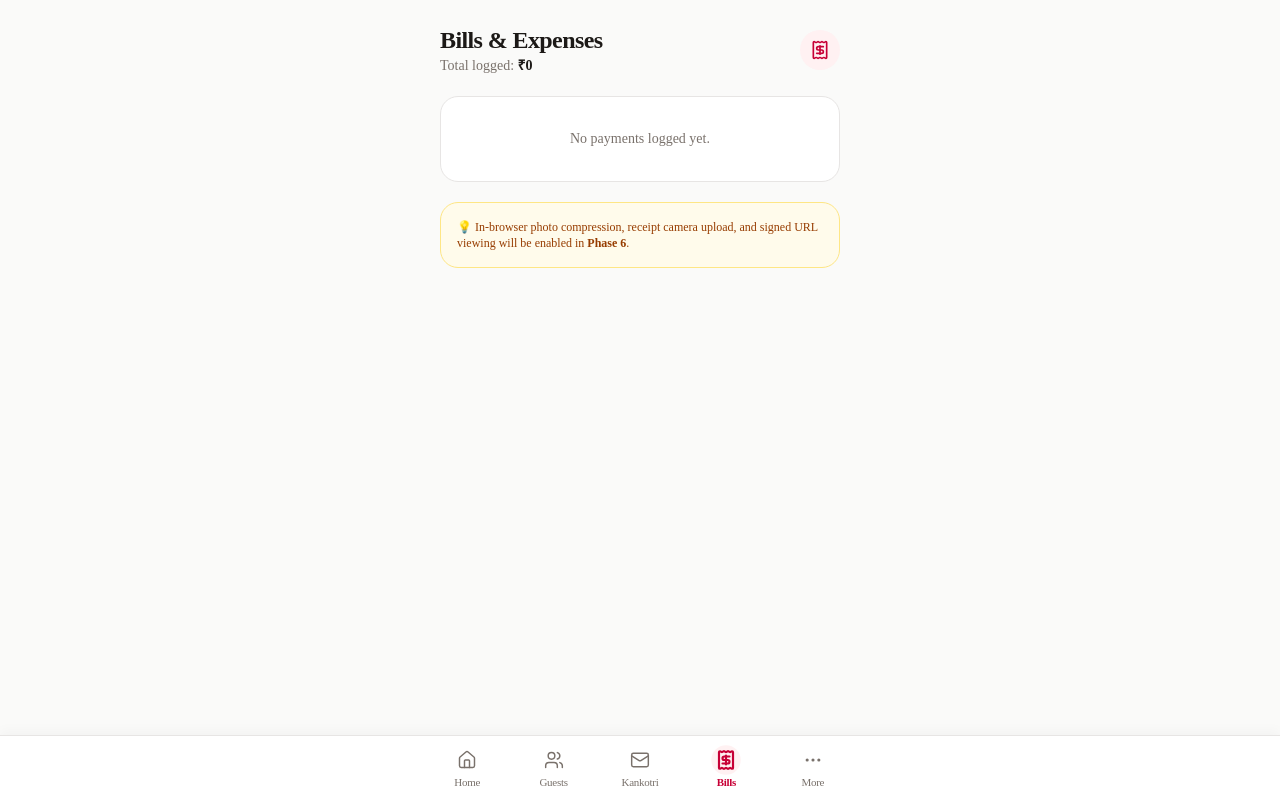
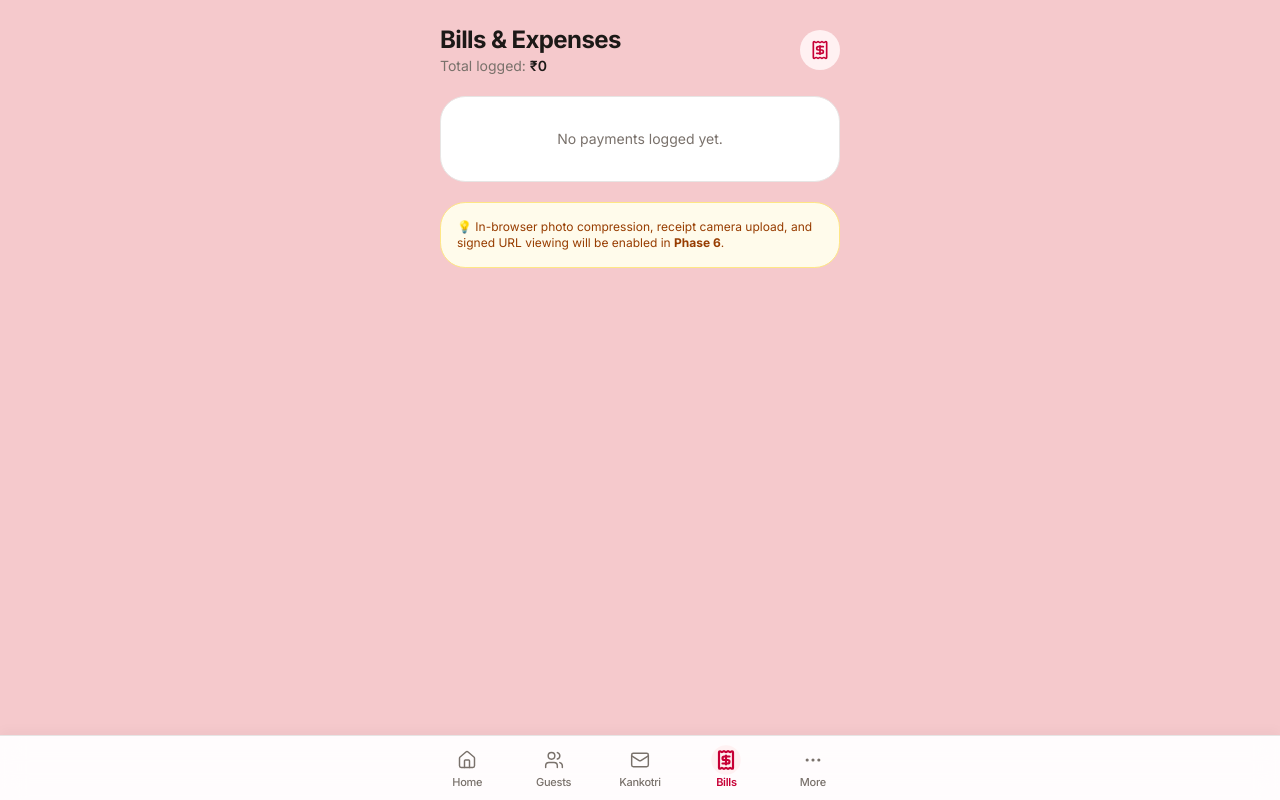
Before and after one commit to drashti-parikh08/wedding-command-center, a Next.js app: page /bills in a window 1280 px wide. Built offline with nearby package versions, Linux system fonts and the light colour scheme; no server answers; the database is empty.

Commit message:
feat: add pastel theme, fonts, Tailwind PostCSS config and restyled home screen

```diff
--- a/package.json
+++ b/package.json
@@ -22,13 +22,15 @@
     "tw-animate-css": "^1.4.0"
   },
   "devDependencies": {
+    "@tailwindcss/postcss": "^4.3.5",
     "@tailwindcss/turbopack": "4.3.3",
     "@types/node": "^20",
     "@types/react": "^19",
     "@types/react-dom": "^19",
     "eslint": "^9",
     "eslint-config-next": "16.4.6",
-    "tailwindcss": "4.3.3",
+    "postcss": "^8.5.33",
+    "tailwindcss": "^4.3.3",
     "typescript": "^5"
   }
 }
--- /dev/null
+++ b/postcss.config.mjs
@@ -0,0 +1,7 @@
+const config = {
+  plugins: {
+    "@tailwindcss/postcss": {},
+  },
+};
+
+export default config;
--- a/src/app/globals.css
+++ b/src/app/globals.css
@@ -2,25 +2,29 @@
 
 @custom-variant dark (&:is(.dark *));
 
+/* Brand palette: use as bg-blush, text-rose, border-gold, etc. */
+@theme {
+  --color-blush: #f5c9cc;
+  --color-rose: #e8b7b3;
+  --color-cream: #fff8f0;
+  --color-sage: #9db59a;
+  --color-sage-light: #bbd3b5;
+  --color-powder: #a9c3da;
+  --color-gold: #c8a45d;
+  --color-peach: #f6cdb0;
+  --color-lavender: #cfc6e8;
+  --color-ink: #1a1616;
+}
+
 @theme inline {
+  --font-sans: var(--font-inter), ui-sans-serif, system-ui, sans-serif;
+  --font-script: var(--font-alex), cursive;
+  --font-serif: var(--font-cormorant), Georgia, serif;
+  --font-heading: var(--font-cormorant), Georgia, serif;
+  --font-mono: var(--font-geist-mono);
+
   --color-background: var(--background);
   --color-foreground: var(--foreground);
-  --font-sans: var(--font-sans);
-  --font-mono: var(--font-geist-mono);
-  --font-heading: var(--font-sans);
-  --color-sidebar-ring: var(--sidebar-ring);
-  --color-sidebar-border: var(--sidebar-border);
-  --color-sidebar-accent-foreground: var(--sidebar-accent-foreground);
-  --color-sidebar-accent: var(--sidebar-accent);
-  --color-sidebar-primary-foreground: var(--sidebar-primary-foreground);
-  --color-sidebar-primary: var(--sidebar-primary);
-  --color-sidebar-foreground: var(--sidebar-foreground);
-  --color-sidebar: var(--sidebar);
-  --color-chart-5: var(--chart-5);
-  --color-chart-4: var(--chart-4);
-  --color-chart-3: var(--chart-3);
-  --color-chart-2: var(--chart-2);
-  --color-chart-1: var(--chart-1);
   --color-ring: var(--ring);
   --color-input: var(--input);
   --color-border: var(--border);
@@ -37,6 +41,19 @@
   --color-popover: var(--popover);
   --color-card-foreground: var(--card-foreground);
   --color-card: var(--card);
+  --color-chart-1: var(--chart-1);
+  --color-chart-2: var(--chart-2);
+  --color-chart-3: var(--chart-3);
+  --color-chart-4: var(--chart-4);
+  --color-chart-5: var(--chart-5);
+  --color-sidebar-ring: var(--sidebar-ring);
+  --color-sidebar-border: var(--sidebar-border);
+  --color-sidebar-accent-foreground: var(--sidebar-accent-foreground);
+  --color-sidebar-accent: var(--sidebar-accent);
+  --color-sidebar-primary-foreground: var(--sidebar-primary-foreground);
+  --color-sidebar-primary: var(--sidebar-primary);
+  --color-sidebar-foreground: var(--sidebar-foreground);
+  --color-sidebar: var(--sidebar);
   --radius-sm: calc(var(--radius) * 0.6);
   --radius-md: calc(var(--radius) * 0.8);
   --radius-lg: var(--radius);
@@ -46,73 +63,40 @@
   --radius-4xl: calc(var(--radius) * 2.6);
 }
 
+/* shadcn variables, mapped to the Pastel Garden palette (light theme only) */
 :root {
-  --background: oklch(1 0 0);
-  --foreground: oklch(0.145 0 0);
-  --card: oklch(1 0 0);
-  --card-foreground: oklch(0.145 0 0);
-  --popover: oklch(1 0 0);
-  --popover-foreground: oklch(0.145 0 0);
-  --primary: oklch(0.205 0 0);
-  --primary-foreground: oklch(0.985 0 0);
-  --secondary: oklch(0.97 0 0);
-  --secondary-foreground: oklch(0.205 0 0);
-  --muted: oklch(0.97 0 0);
-  --muted-foreground: oklch(0.556 0 0);
-  --accent: oklch(0.97 0 0);
-  --accent-foreground: oklch(0.205 0 0);
-  --destructive: oklch(0.577 0.245 27.325);
-  --border: oklch(0.922 0 0);
-  --input: oklch(0.922 0 0);
-  --ring: oklch(0.708 0 0);
-  --chart-1: oklch(0.87 0 0);
-  --chart-2: oklch(0.556 0 0);
-  --chart-3: oklch(0.439 0 0);
-  --chart-4: oklch(0.371 0 0);
-  --chart-5: oklch(0.269 0 0);
-  --radius: 0.625rem;
-  --sidebar: oklch(0.985 0 0);
-  --sidebar-foreground: oklch(0.145 0 0);
-  --sidebar-primary: oklch(0.205 0 0);
-  --sidebar-primary-foreground: oklch(0.985 0 0);
-  --sidebar-accent: oklch(0.97 0 0);
-  --sidebar-accent-foreground: oklch(0.205 0 0);
-  --sidebar-border: oklch(0.922 0 0);
-  --sidebar-ring: oklch(0.708 0 0);
-}
-
-.dark {
-  --background: oklch(0.145 0 0);
-  --foreground: oklch(0.985 0 0);
-  --card: oklch(0.205 0 0);
-  --card-foreground: oklch(0.985 0 0);
-  --popover: oklch(0.205 0 0);
-  --popover-foreground: oklch(0.985 0 0);
-  --primary: oklch(0.922 0 0);
-  --primary-foreground: oklch(0.205 0 0);
-  --secondary: oklch(0.269 0 0);
-  --secondary-foreground: oklch(0.985 0 0);
-  --muted: oklch(0.269 0 0);
-  --muted-foreground: oklch(0.708 0 0);
-  --accent: oklch(0.269 0 0);
-  --accent-foreground: oklch(0.985 0 0);
-  --destructive: oklch(0.704 0.191 22.216);
-  --border: oklch(1 0 0 / 10%);
-  --input: oklch(1 0 0 / 15%);
-  --ring: oklch(0.556 0 0);
-  --chart-1: oklch(0.87 0 0);
-  --chart-2: oklch(0.556 0 0);
-  --chart-3: oklch(0.439 0 0);
-  --chart-4: oklch(0.371 0 0);
-  --chart-5: oklch(0.269 0 0);
-  --sidebar: oklch(0.205 0 0);
-  --sidebar-foreground: oklch(0.985 0 0);
-  --sidebar-primary: oklch(0.488 0.243 264.376);
-  --sidebar-primary-foreground: oklch(0.985 0 0);
-  --sidebar-accent: oklch(0.269 0 0);
-  --sidebar-accent-foreground: oklch(0.985 0 0);
-  --sidebar-border: oklch(1 0 0 / 10%);
-  --sidebar-ring: oklch(0.556 0 0);
+  --background:#F5C9CC;
+  --foreground: #1a1616;
+  --card: #fff8f0;
+  --card-foreground: #1a1616;
+  --popover: #fff8f0;
+  --popover-foreground: #1a1616;
+  --primary: #e8b7b3;
+  --primary-foreground: #1a1616;
+  --secondary: #efb9be;
+  --secondary-foreground: #1a1616;
+  --muted: #efb9be;
+  --muted-foreground: #55484a;
+  --accent: #f6cdb0;
+  --accent-foreground: #1a1616;
+  --destructive: #b3261e;
+  --border: #e2b5b5;
+  --input: #e8cfc9;
+  --ring: #c8a45d;
+  --chart-1: #e8b7b3;
+  --chart-2: #9db59a;
+  --chart-3: #a9c3da;
+  --chart-4: #c8a45d;
+  --chart-5: #cfc6e8;
+  --radius: 0.875rem;
+  --sidebar: #fff8f0;
+  --sidebar-foreground: #1a1616;
+  --sidebar-primary: #e8b7b3;
+  --sidebar-primary-foreground: #1a1616;
+  --sidebar-accent: #f6cdb0;
+  --sidebar-accent-foreground: #1a1616;
+  --sidebar-border: #e8cfc9;
+  --sidebar-ring: #c8a45d;
 }
 
 @layer base {
--- a/src/app/layout.tsx
+++ b/src/app/layout.tsx
@@ -1,6 +1,27 @@
 import type { Metadata, Viewport } from "next";
+import { Alex_Brush, Cormorant_Garamond, Inter } from "next/font/google";
 import { BottomNav } from "@/components/navigation/bottom-nav";
 import "./globals.css";
+
+const inter = Inter({
+  subsets: ["latin"],
+  variable: "--font-inter",
+  display: "swap",
+});
+
+const alexBrush = Alex_Brush({
+  subsets: ["latin"],
+  weight: "400",
+  variable: "--font-alex",
+  display: "swap",
+});
+
+const cormorant = Cormorant_Garamond({
+  subsets: ["latin"],
+  weight: ["500", "600", "700"],
+  variable: "--font-cormorant",
+  display: "swap",
+});
 
 export const metadata: Metadata = {
   title: "Wedding Command Center",
@@ -11,9 +32,8 @@ export const metadata: Metadata = {
 export const viewport: Viewport = {
   width: "device-width",
   initialScale: 1,
-  maximumScale: 1,
   viewportFit: "cover",
-  themeColor: "#FBE9E7",
+  themeColor: "#F5C9CC",
 };
 
 export default function RootLayout({
@@ -22,8 +42,11 @@ export default function RootLayout({
   children: React.ReactNode;
 }) {
   return (
-    <html lang="en" className="h-full antialiased">
-      <body className="min-h-full flex flex-col bg-stone-50 text-stone-900 selection:bg-rose-100">
+    <html
+      lang="en"
+      className={`${inter.variable} ${alexBrush.variable} ${cormorant.variable} h-full antialiased`}
+    >
+      <body className="min-h-full flex flex-col bg-background text-foreground selection:bg-primary/40">
         <div className="flex-1 max-w-md w-full mx-auto pb-20 sm:pb-24">
           {children}
         </div>
```
Also changed, not shown: 1 other file (tests, documents, lock files or other folders).
